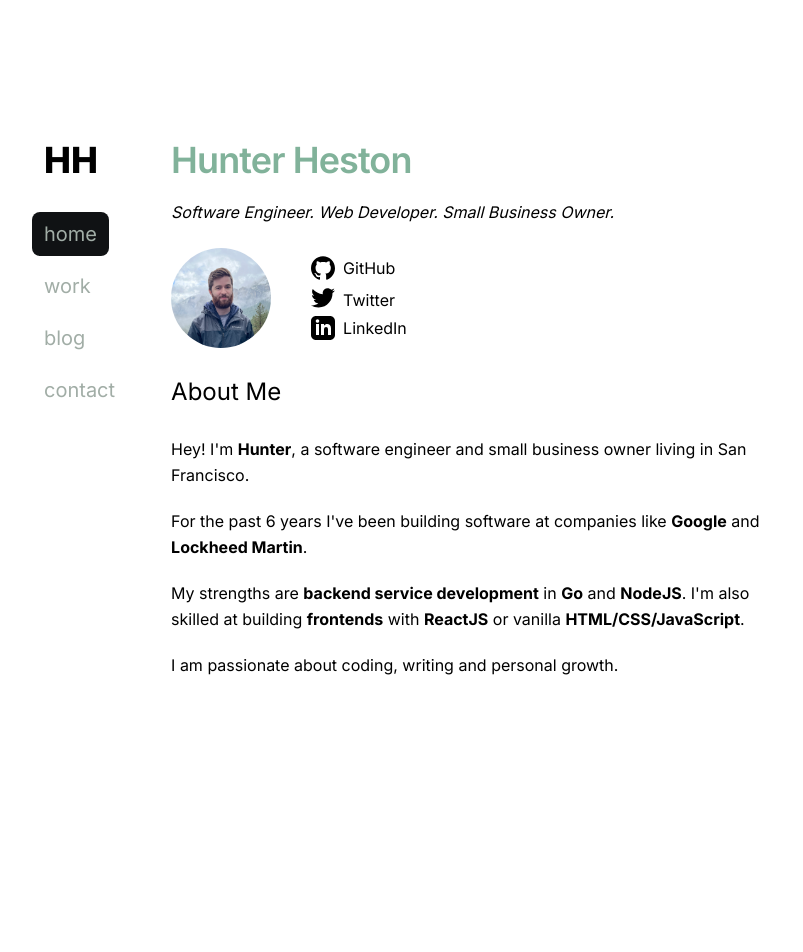
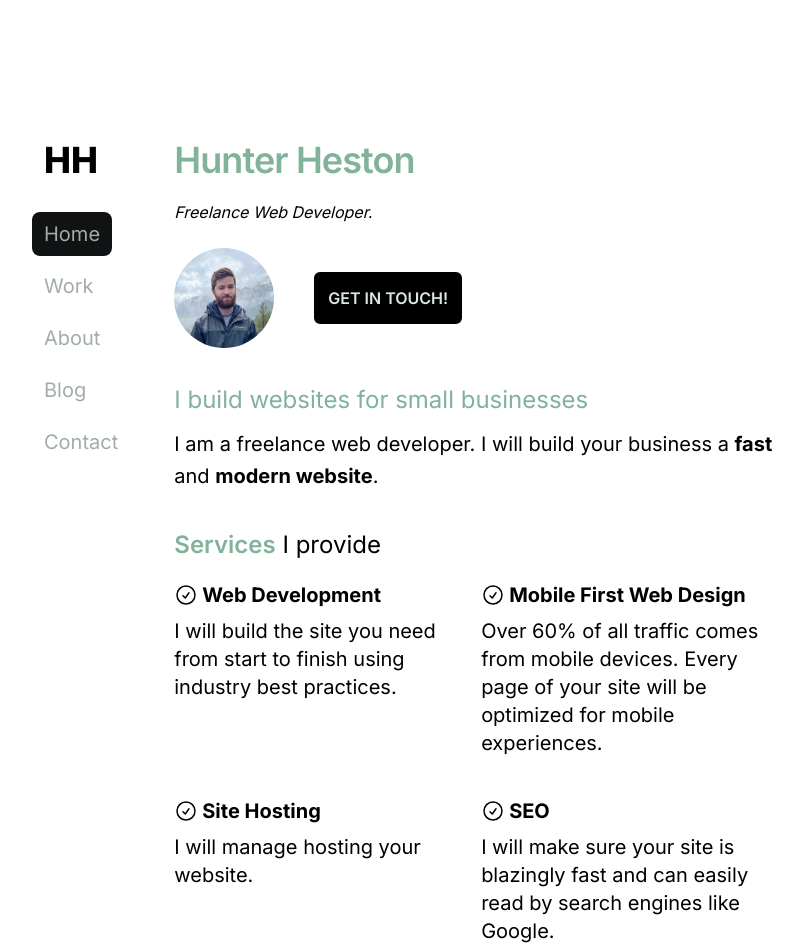
Before and after one commit to HunterHeston/personal-website, a Next.js app: page / in a window 1280 px wide. Shown: the top 952 px of the page, without its empty margins (216-1019 px from the left). Before the commit the page ends 800 px from the top, so only its background shows below. Built offline with nearby package versions, Linux system fonts and the light colour scheme.

Commit message:
Made home page more of a sales pitch. Moved home page content to about

```diff
--- a/components/h2.tsx
+++ b/components/h2.tsx
@@ -1,9 +1,10 @@
 // H2 props
 type H2Props = {
   children: React.ReactNode;
+  className?: string;
 };
 
 // H2 component returns an h2 element with a set of tailwind classes.
-export default function H2({ children }: H2Props) {
-  return <h2 className="text-2xl leading-loose">{children}</h2>;
+export default function H2({ children, className }: H2Props) {
+  return <h2 className={"text-2xl " + className}>{children}</h2>;
 }
--- /dev/null
+++ b/components/icons/check.tsx
@@ -0,0 +1,22 @@
+import IconProps from "./iconProps";
+
+export default function CheckIcon({ className, size = 24 }: IconProps) {
+  return (
+    <svg
+      xmlns="http://www.w3.org/2000/svg"
+      fill="none"
+      viewBox={`0 0 ${size} ${size}`}
+      strokeWidth={1.5}
+      stroke="currentColor"
+      className={className}
+      width={size}
+      height={size}
+    >
+      <path
+        strokeLinecap="round"
+        strokeLinejoin="round"
+        d="M9 12.75L11.25 15 15 9.75M21 12a9 9 0 11-18 0 9 9 0 0118 0z"
+      />
+    </svg>
+  );
+}
--- a/components/navigation.tsx
+++ b/components/navigation.tsx
@@ -17,19 +17,25 @@ export default function Navigation() {
           HH
         </Link>
         <ul className="flex sm:flex-col">
-          <NavItem text="home" href="/" active={router.pathname === "/"} />
+          <NavItem text="Home" href="/" active={router.pathname === "/"} />
           <NavItem
-            text="work"
+            text="Work"
             href="/work"
             active={router.pathname === "/work"}
           />
           <NavItem
-            text="blog"
+            text="About"
+            href="/about"
+            active={router.pathname.startsWith("/about")}
+          />
+
+          <NavItem
+            text="Blog"
             href="/blog"
             active={router.pathname.startsWith("/blog")}
           />
           <NavItem
-            text="contact"
+            text="Contact"
             href="/contact"
             active={router.pathname === "/contact"}
           />
--- /dev/null
+++ b/pages/about.tsx
@@ -0,0 +1,83 @@
+import H2 from "@/components/h2";
+import H1 from "@/components/h1";
+import Image from "next/image";
+import P from "@/components/p";
+import GitHubIcon from "@/components/icons/github";
+import TwitterIcon from "@/components/icons/twitter";
+import LinkedInIcon from "@/components/icons/linkedin";
+
+export default function Home() {
+  return (
+    <>
+      <section className="text-xl">
+        <H1>Hunter Heston</H1>
+        <h2 className="leading-loose italic">
+          Software Engineer and Web Developer.
+        </h2>
+        <div className="flex items-center ">
+          <Image
+            className="rounded-full my-5"
+            alt="hunter heston's head shot"
+            src="/hunterheston.jpeg"
+            width={100}
+            height={100}
+          />
+          <div className="ml-10">
+            <a
+              href="https://github.com/hunterheston"
+              target="_blank"
+              rel="noopener noreferrer"
+              className="flex transition-all hover:text-gray-400"
+            >
+              <GitHubIcon className="mb-2 mr-2"></GitHubIcon>
+              <p>GitHub</p>
+            </a>
+            <a
+              href="https://twitter.com/hunterheston"
+              target="_blank"
+              rel="noopener noreferrer"
+              className="flex transition-all hover:text-gray-400"
+            >
+              <TwitterIcon className="mb-1 mr-2 h-6 w-6"></TwitterIcon>
+              <p>Twitter</p>
+            </a>
+            <a
+              href="https://linkedin.com/in/hunterheston"
+              target="_blank"
+              rel="noopener noreferrer"
+              className="flex transition-all hover:text-gray-400"
+            >
+              <LinkedInIcon className="mr-2"></LinkedInIcon>
+              <p>LinkedIn</p>
+            </a>
+          </div>
+        </div>
+      </section>
+      {/* <hr /> */}
+      <section>
+        <H2>About Me</H2>
+        <P className="text-xl">
+          Hey! I&apos;m <span className="font-bold">Hunter</span>, a software
+          engineer and small business owner living in San Francisco.
+        </P>
+        <P className="text-xl">
+          For the past 6 years I&apos;ve been building software at companies
+          like <span className="font-bold">Google</span> and{" "}
+          <span className="font-bold">Lockheed Martin</span>.
+        </P>
+        <P className="text-xl">
+          My strengths are{" "}
+          <span className="font-bold">backend service development</span> in{" "}
+          <span className="font-bold">Go</span> and{" "}
+          <span className="font-bold">NodeJS</span>. I&apos;m also skilled at
+          building <span className="font-bold">frontends</span> with{" "}
+          <span className="font-bold">ReactJS</span> or vanilla{" "}
+          <span className="font-bold">HTML/CSS/JavaScript</span>.
+        </P>
+        <P className="text-xl">
+          I am passionate about coding, writing and personal growth.
+        </P>
+      </section>
+    </>
+  );
+}
--- a/pages/index.tsx
+++ b/pages/index.tsx
@@ -5,15 +5,16 @@ import P from "@/components/p";
 import GitHubIcon from "@/components/icons/github";
 import TwitterIcon from "@/components/icons/twitter";
 import LinkedInIcon from "@/components/icons/linkedin";
+import CheckIcon from "@/components/icons/check";
+import Link from "next/link";
+import ArrowUpRightIcon from "@/components/icons/arrowUpRight";
 
 export default function Home() {
   return (
     <>
-      <section>
+      <section className="mb-4">
         <H1>Hunter Heston</H1>
-        <h2 className="leading-loose italic">
-          Software Engineer. Web Developer. Small Business Owner.
-        </h2>
+        <h2 className="leading-loose italic">Freelance Web Developer.</h2>
         <div className="flex items-center ">
           <Image
             className="rounded-full my-5"
@@ -22,59 +23,81 @@ export default function Home() {
             width={100}
             height={100}
           />
-          <div className="ml-10">
-            <a
-              href="https://github.com/hunterheston"
-              target="_blank"
-              rel="noopener noreferrer"
-              className="flex transition-all hover:text-gray-400"
+          <div className="ml-10 flex">
+            <Link
+              href="/contact"
+              className="text-md font-semibold mr-2 border-2 border-black bg-black text-primary rounded-md p-3"
             >
-              <GitHubIcon className="mb-2 mr-2"></GitHubIcon>
-              <p>GitHub</p>
-            </a>
-            <a
-              href="https://twitter.com/hunterheston"
-              target="_blank"
-              rel="noopener noreferrer"
-              className="flex transition-all hover:text-gray-400"
-            >
-              <TwitterIcon className="mb-1 mr-2 h-6 w-6"></TwitterIcon>
-              <p>Twitter</p>
-            </a>
-            <a
-              href="https://linkedin.com/in/hunterheston"
-              target="_blank"
-              rel="noopener noreferrer"
-              className="flex transition-all hover:text-gray-400"
-            >
-              <LinkedInIcon className="mr-2"></LinkedInIcon>
-              <p>LinkedIn</p>
-            </a>
+              GET IN TOUCH!
+            </Link>
           </div>
         </div>
       </section>
-      {/* <hr /> */}
       <section>
-        <H2>About Me</H2>
-        <P>
-          Hey! I&apos;m <span className="font-bold">Hunter</span>, a software
-          engineer and small business owner living in San Francisco.
+        <H2 className="text-accent mb-3">
+          I build websites for small businesses
+        </H2>
+        <P className="text-xl mt-0 mb-9">
+          I am a freelance web developer. I will build your business a{" "}
+          <span className="font-bold">fast</span> and{" "}
+          <span className="font-bold">modern website</span>.
         </P>
-        <P>
-          For the past 6 years I&apos;ve been building software at companies
-          like <span className="font-bold">Google</span> and{" "}
-          <span className="font-bold">Lockheed Martin</span>.
-        </P>
-        <P>
-          My strengths are{" "}
-          <span className="font-bold">backend service development</span> in{" "}
-          <span className="font-bold">Go</span> and{" "}
-          <span className="font-bold">NodeJS</span>. I&apos;m also skilled at
-          building <span className="font-bold">frontends</span> with{" "}
-          <span className="font-bold">ReactJS</span> or vanilla{" "}
-          <span className="font-bold">HTML/CSS/JavaScript</span>.
-        </P>
-        <P>I am passionate about coding, writing and personal growth.</P>
+        <h3 className="text-2xl mb-5">
+          <span className="text-accent font-semibold">Services</span> I provide
+        </h3>
+        <ul className="w-full flex flex-wrap">
+          <li className="mb-10 sm:w-1/2 w-full text-xl">
+            <h4 className="mb-2 font-bold flex items-center">
+              <CheckIcon className="mr-1" /> Web Development
+            </h4>
+            <p>
+              I will build the site you need from start to finish using industry
+              best practices.
+            </p>
+          </li>
+          <li className="mb-10 sm:w-1/2 w-full text-xl">
+            <h4 className="mb-2 font-bold flex items-center">
+              <CheckIcon className="mr-1" /> Mobile First Web Design
+            </h4>
+            <p>
+              Over 60% of all traffic comes from mobile devices. Every page of
+              your site will be optimized for mobile experiences.
+            </p>
+          </li>
+          <li className="mb-10 sm:w-1/2 w-full text-xl">
+            <h4 className="mb-2 font-bold flex items-center">
+              <CheckIcon className="mr-1" /> Site Hosting
+            </h4>
+            <p>I will manage hosting your website.</p>
+          </li>
+          <li className="mb-10 sm:w-1/2 w-full text-xl">
+            <h4 className="mb-2 font-bold flex items-center">
+              <CheckIcon className="mr-1" /> SEO
+            </h4>
+            <p>
+              I will make sure your site is blazingly fast and can easily read
+              by search engines like Google.
+            </p>
+          </li>
+          <li className="mb-10 sm:w-1/2 w-full text-xl">
+            <h4 className="mb-2 font-bold flex items-center">
+              <CheckIcon className="mr-1" /> Google Analytics
+            </h4>
+            <p>
+              I will setup Google Analytics so you can track whats going on on
+              your website.
+            </p>
+          </li>
+          <li className="mb-10 sm:w-1/2 w-full text-xl">
+            <h4 className="mb-2 font-bold flex items-center">
+              <CheckIcon className="mr-1" /> Excellent Customer Service
+            </h4>
+            <p>
+              I&apos;m highly responsive eager to collaborate. I want the final
+              product to be your mission success.
+            </p>
+          </li>
+        </ul>
       </section>
     </>
   );
```
